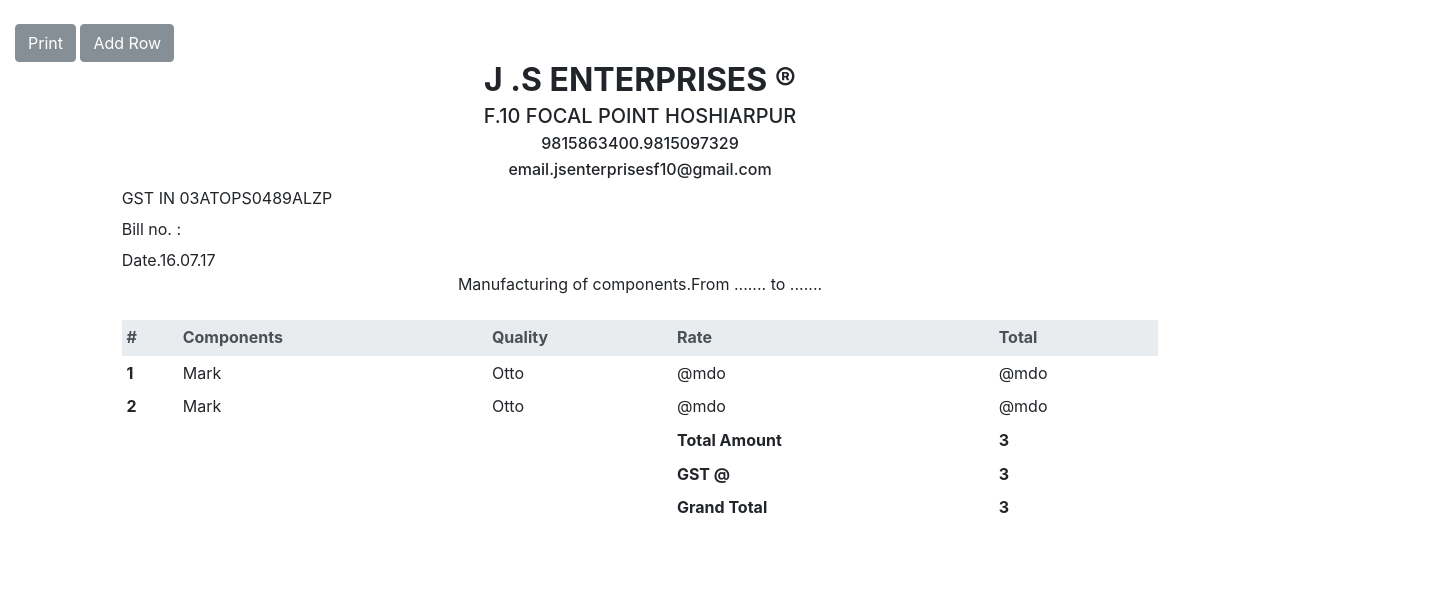
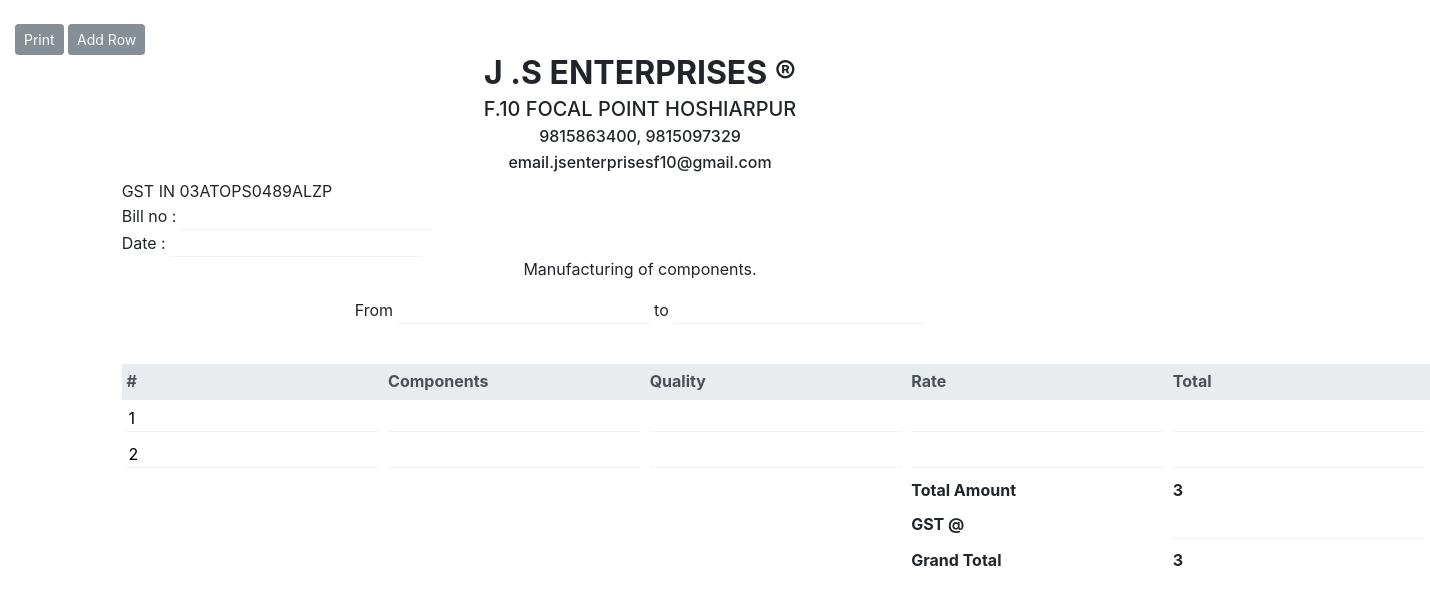
Before and after one commit to amarpreetsaini/billing, a browser extension: page index.html in a window 1280 px wide. Shown: the whole page, 1430 px wide, since content can reach past the window. Drawn offline with nearby package versions, Linux system fonts and the light colour scheme.

Commit message:
Features added

```diff
--- /dev/null
+++ b/data.json
@@ -0,0 +1,8 @@
+var data = {
+  "name":"J .S ENTERPRISES ® ",
+  "add":"F.10 FOCAL POINT HOSHIARPUR",
+  "phone":"9815863400, 9815097329",
+  "email":"email.jsenterprisesf10@gmail.com",
+  "gst":"IN 03ATOPS0489ALZP",
+  "gst_value":18,
+		};
--- a/index.html
+++ b/index.html
@@ -14,40 +14,43 @@
 	.tfoot{
 	border-top:1px solid #eeeee;
 	}
+	input {
+	border:none;
+	border-bottom: 1px solid #F1F1F1;}
     </style>
   </head>
 
   <body>
 	<div class="col-sm-12">
     <br>
-   	<a class="btn btn-secondary" href="#" role="button" onclick="printDiv('printableArea')">Print</a>
-  	<a class="btn btn-secondary" href="#" role="button" onclick="addrow()">Add Row</a>
+   	<a class="btn btn-secondary btn-sm" href="#" role="button" onclick="printDiv('printableArea')">Print</a>
+  	<a class="btn btn-secondary btn-sm" href="#" role="button" onclick="addrow()">Add Row</a>
 
     <div id="printableArea">
     <header class="text-center">
-    <h2><b>J .S ENTERPRISES ® </b></h2>
-    <h5>F.10 FOCAL POINT HOSHIARPUR </h5>
-    <h6>9815863400.9815097329</h6>
-    <h6>email.jsenterprisesf10@gmail.com </h6>
+    <h2><b><div id = "name"></div></b></h2>
+    <h5><div id = "add"></div></h5>
+    <h6><div id = "phone"></div></h6>
+    <h6><div id = "email"></div></h6>
     </header>
 
     <div class="row justify-content-center">
 	    <div class="col-sm-10">
-		    <div>GST IN 03ATOPS0489ALZP</div>
-		    <div>Bill no. : <input type="text" class="form-control-plaintext">
-    		<div class="pull-right">Date.16.07.17</div>
+		    <div>GST <span id="gst"></span></div>
+		    <div>Bill no : <input type="text" class="">
+    		<div class="pull-right">Date : <input type="text" id="datepicker"></div>
 	    </div>
 
-    <div class="row justify-content-center">
-    	<div>Manufacturing of components.</div>
-    	<div>From ....... <span>to</span> ....... </div>
+    <div class="text-center">
+    	<p>Manufacturing of components.</p>
+    	<p>From <input type="text" id=""> <span>to</span> <input type="text" id=""> </p>
     </div>
 
     <br>
 	<table id ="myTable" class="table table-sm borderless">
 	  <thead class="thead-default">
 	    <tr>
-	      <th>#</th>
+	      <th >#</th>
 	      <th>Components</th>
 	      <th>Quality</th>
 	      <th>Rate</th>
@@ -56,18 +59,18 @@
 	  </thead>
 	  <tbody>
 	    <tr>
-	      <th scope="row">1</th>
-	      <td>Mark</td>
-	      <td>Otto</td>
-	      <td>@mdo</td>
-	      <td>@mdo</td>
+	      <td><input type="number" id="id_1" value="1"/></td>
+	      <td><input type="text" id="component_1"></td>
+	      <td><input type="number" id="quantity_1"></td>
+	      <td><input type="number" id="rate_1" onchange="multiply(1)"></td>
+	      <td><input type="number" id="total_1" </td>
 	    </tr>
 	    <tr>
-	      <th scope="row">2</th>
-	      <td>Mark</td>
-	      <td>Otto</td>
-	      <td>@mdo</td>
-	      <td>@mdo</td>
+	      <td><input type="number"  id="id_2" value="2"/></td>
+	      <td><input type="text" id="component_2"></td>
+	      <td><input type="number" id="quantity_2"></td>
+	      <td><input type="number" id="rate_2" onchange="multiply(2)""></td>
+	      <td><input type="number" id="total_2" "</td>
 	    </tr>
 
 	  </tbody>
@@ -80,7 +83,7 @@
 	  	<tr>
 	  	<th colspan="3"></th>
 	  	<th>GST @ </th>
-	  	<th>3</th>
+	  	<th><input type="number" id = "gst_value" /> </th>
 	  	</tr>
 	  	<tr>
 	  	<th colspan="3"></th>
@@ -99,15 +102,44 @@
 
     <!-- Optional JavaScript -->
     <!-- jQuery first, then Popper.js, then Bootstrap JS -->
-	<script src="http://ajax.googleapis.com/ajax/libs/jquery/1.3/jquery.min.js"></script>
-    <script src="https://code.jquery.com/jquery-3.2.1.slim.min.js" integrity="sha384-KJ3o2DKtIkvYIK3UENzmM7KCkRr/rE9/Qpg6aAZGJwFDMVNA/GpGFF93hXpG5KkN" crossorigin="anonymous"></script>
-    <script src="https://cdnjs.cloudflare.com/ajax/libs/popper.js/1.11.0/umd/popper.min.js" integrity="sha384-b/U6ypiBEHpOf/4+1nzFpr53nxSS+GLCkfwBdFNTxtclqqenISfwAzpKaMNFNmj4" crossorigin="anonymous"></script>
-    <script src="https://maxcdn.bootstrapcdn.com/bootstrap/4.0.0-beta/js/bootstrap.min.js" integrity="sha384-h0AbiXch4ZDo7tp9hKZ4TsHbi047NrKGLO3SEJAg45jXxnGIfYzk4Si90RDIqNm1" crossorigin="anonymous"></script>
+  <link rel="stylesheet" href="http://code.jquery.com/ui/1.10.3/themes/smoothness/jquery-ui.css" />
+  <script src="https://code.jquery.com/jquery-1.12.4.js"></script>
+  <script src="https://code.jquery.com/ui/1.12.1/jquery-ui.js"></script>
+  <script>
+  $( function() {
+    $( "#datepicker" ).datepicker({ dateFormat: 'dd/mm/yy' });
+  } );
+  </script>
+
+	<script type="text/javascript" src="data.json"></script>
+	<script>
+	var details = ["name", "add", "phone", "email", "gst", 'gst_value']
+	details.forEach(function(value) {
+	document.getElementById(""+value+"").innerHTML = data[value];
+	});
+	</script>
+
+	<script>
+	function multiply(id)
+	{
+	console.log(id)
+	quantity = document.getElementById("quantity_"+id).value
+	rate = document.getElementById("rate_"+id).value
+	total_val = quantity * rate
+	document.getElementById("total_"+id).value = total_val
+	}
+	</script>
+
     <script type="text/javascript">
     	var myFuncCalls = 2;
     	function addrow(){
 	    myFuncCalls++;
-    	var line = '<tr><th scope="row">'+myFuncCalls+'</th><td>Mark</td><td>Otto</td><td>@mdo</td><td>@mdo</td></tr>'
+    	var line = '<tr>\
+    	  <td><input type="number"  id="id_'+myFuncCalls+'" value="'+myFuncCalls+'"/></td>\
+	      <td><input type="text" id="component_'+myFuncCalls+'"></td>\
+	      <td><input type="number" id="quantity_'+myFuncCalls+'"></td>\
+	      <td><input type="number" id="rate_'+myFuncCalls+'" onchange="multiply('+myFuncCalls+')"></td>\
+	      <td><input type="number" id="total_'+myFuncCalls+'"></td>'
 		$('#myTable > tbody').append(line);
     	}
     </script>
```
